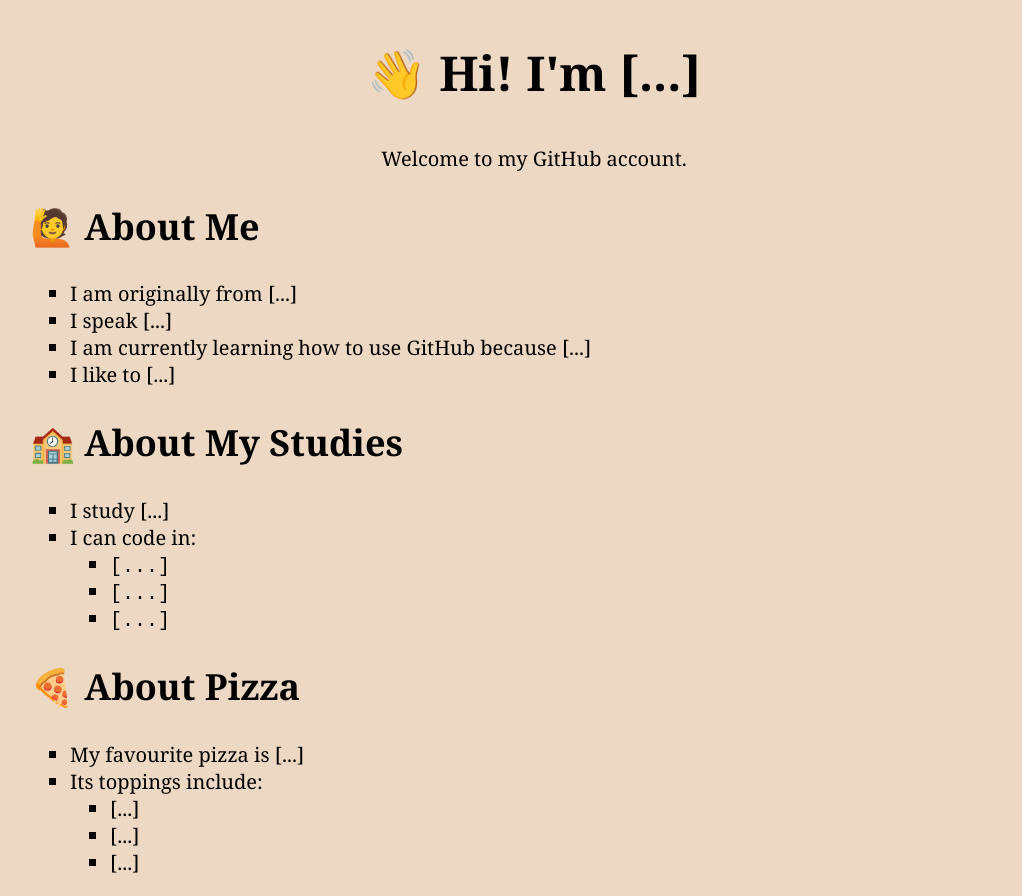
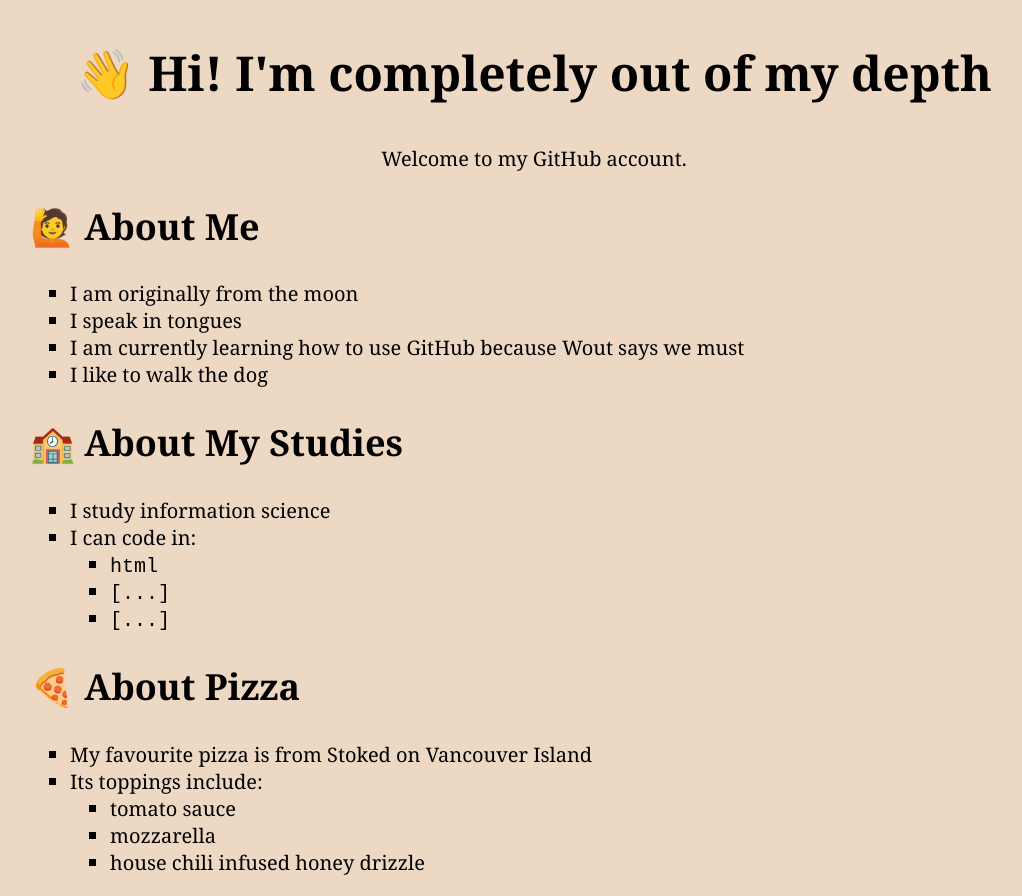
Before and after one commit to klara-chlupata/me-me-me, a plain HTML site: page index.html in a window 1280 px wide. Shown: the whole page, without its empty margins (106-1128 px from the left). Drawn offline with Linux system fonts and the light colour scheme.

Commit message:
Update index.html

```diff
--- a/index.html
+++ b/index.html
@@ -7,7 +7,7 @@
     </head>
     <body>
         <article>
-        <h1>&#128075; Hi! I'm [...]</h1>
+        <h1>&#128075; Hi! I'm completely out of my depth </h1>
         <p>
             Welcome to my GitHub account.
         </p>
@@ -15,19 +15,19 @@
         <article>
         <h2>&#128587; About Me</h2>
         <ul>
-            <li>I am originally from [...]</li>
-            <li>I speak [...]</li>
-            <li>I am currently learning how to use GitHub because [...]</li>
-            <li>I like to [...]</li>
+            <li>I am originally from the moon </li>
+            <li>I speak in tongues </li>
+            <li>I am currently learning how to use GitHub because Wout says we must</li>
+            <li>I like to walk the dog</li>
         </ul>
         </article>
         <article>
         <h2>&#127979; About My Studies </h2>
         <ul>
-            <li>I study [...]</li>
+            <li>I study information science</li>
             <li>I can code in:
                 <ul>
-                    <li><code>[...]</code></li>
+                    <li><code>html</code></li>
                     <li><code>[...]</code></li>
                     <li><code>[...]</code></li>
                 </ul>
@@ -37,12 +37,12 @@
         <article>
         <h2>&#127829; About Pizza</h2>
         <ul>
-            <li>My favourite pizza is [...]</li>
+            <li>My favourite pizza is from Stoked on Vancouver Island</li>
             <li>Its toppings include:
                 <ul>
-                    <li>[...]</li>
-                    <li>[...]</li>
-                    <li>[...]</li>
+                    <li>tomato sauce</li>
+                    <li>mozzarella</li>
+                    <li>house chili infused honey drizzle</li>
                 </ul>
             </li>
         </ul>
```
